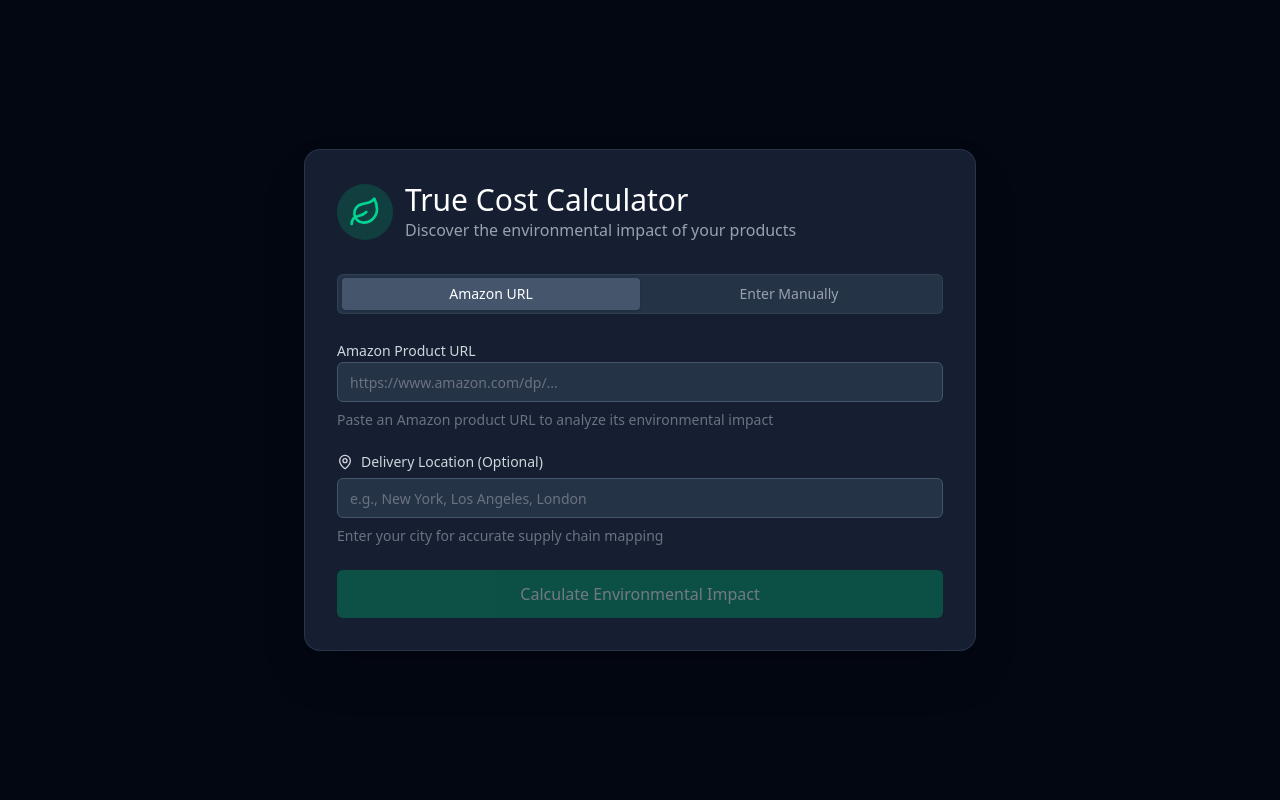
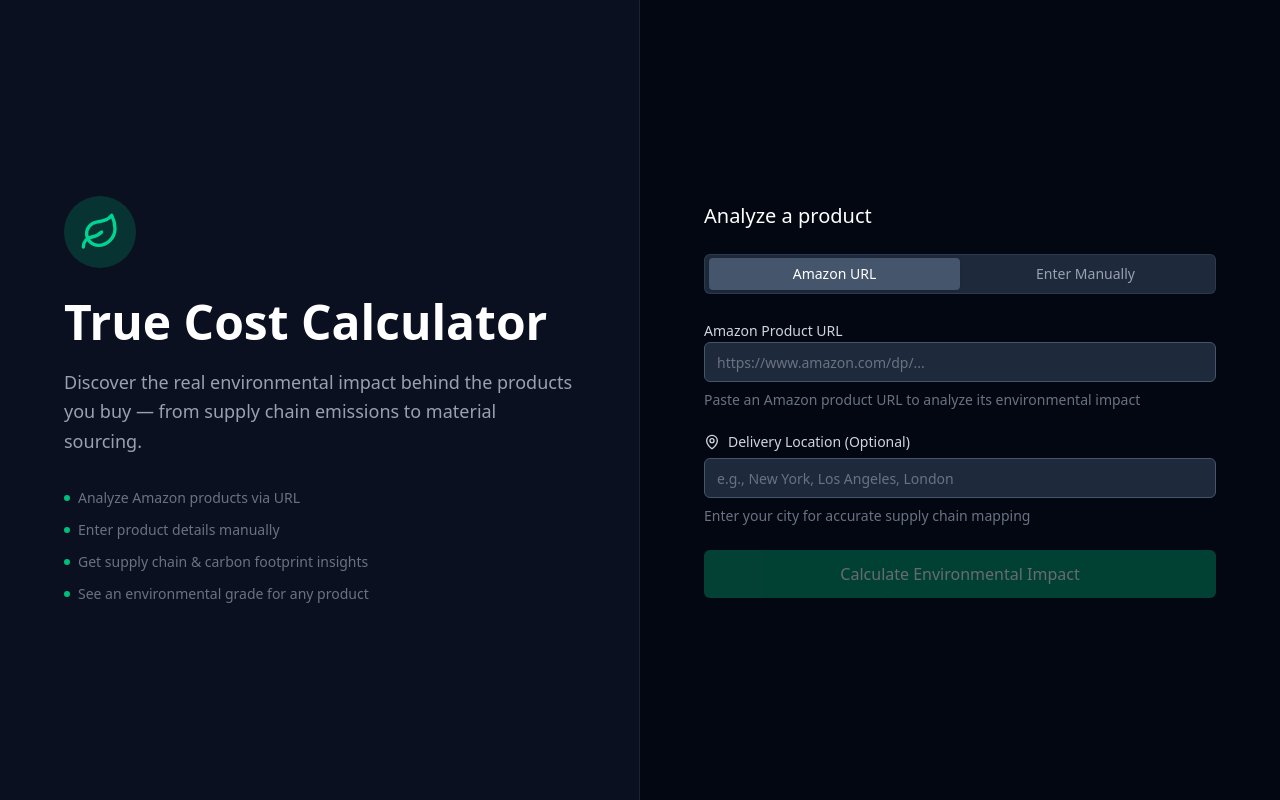
Before and after one commit to elenav24/beachhacks, a React (Vite) app in the folder frontend/: page / in a window 1280 px wide. Built offline with nearby package versions, Linux system fonts and the light colour scheme.

Commit message:
style: change homepage ui

```diff
--- a/frontend/src/pages/Home.tsx
+++ b/frontend/src/pages/Home.tsx
@@ -44,17 +44,35 @@
   const canSubmit = tab === 'url' ? url.trim().length > 0 : title.trim().length > 0;
 
   return (
-    <div className="min-h-screen bg-gray-950 flex items-center justify-center p-6">
-      <div className="w-full max-w-2xl bg-slate-800/75 backdrop-blur-md border border-slate-600/40 rounded-2xl shadow-2xl p-8">
-        <div className="flex items-center gap-3 mb-8">
+    <div className="min-h-screen bg-gray-950 flex">
+      {/* Left panel */}
+      <div className="hidden md:flex flex-col justify-center w-1/2 px-16 py-12 bg-slate-900/60 border-r border-slate-700/40">
+        <div className="bg-emerald-500/20 p-4 rounded-full w-fit mb-6">
+          <Leaf className="w-10 h-10 text-emerald-400" />
+        </div>
+        <h1 className="text-5xl font-semibold text-white leading-tight mb-4">True Cost Calculator</h1>
+        <p className="text-gray-400 text-lg leading-relaxed mb-8">
+          Discover the real environmental impact behind the products you buy — from supply chain emissions to material sourcing.
+        </p>
+        <ul className="space-y-3 text-gray-500 text-sm">
+          <li className="flex items-center gap-2"><span className="w-1.5 h-1.5 rounded-full bg-emerald-500 inline-block" />Analyze Amazon products via URL</li>
+          <li className="flex items-center gap-2"><span className="w-1.5 h-1.5 rounded-full bg-emerald-500 inline-block" />Enter product details manually</li>
+          <li className="flex items-center gap-2"><span className="w-1.5 h-1.5 rounded-full bg-emerald-500 inline-block" />Get supply chain & carbon footprint insights</li>
+          <li className="flex items-center gap-2"><span className="w-1.5 h-1.5 rounded-full bg-emerald-500 inline-block" />See an environmental grade for any product</li>
+        </ul>
+      </div>
+
+      {/* Right panel */}
+      <div className="flex flex-col justify-center w-full md:w-1/2 px-8 md:px-16 py-12">
+        {/* Mobile header */}
+        <div className="flex items-center gap-3 mb-8 md:hidden">
           <div className="bg-emerald-500/20 p-3 rounded-full">
-            <Leaf className="w-8 h-8 text-emerald-400" />
+            <Leaf className="w-7 h-7 text-emerald-400" />
           </div>
-          <div>
-            <h1 className="text-3xl font-medium text-white">True Cost Calculator</h1>
-            <p className="text-gray-400">Discover the environmental impact of your products</p>
-          </div>
+          <h1 className="text-2xl font-semibold text-white">True Cost Calculator</h1>
         </div>
+
+        <h2 className="text-xl font-medium text-white mb-6 hidden md:block">Analyze a product</h2>
 
         <form onSubmit={handleSubmit} className="space-y-6">
           <Tabs value={tab} onValueChange={(v) => setTab(v as 'url' | 'manual')}>
```
